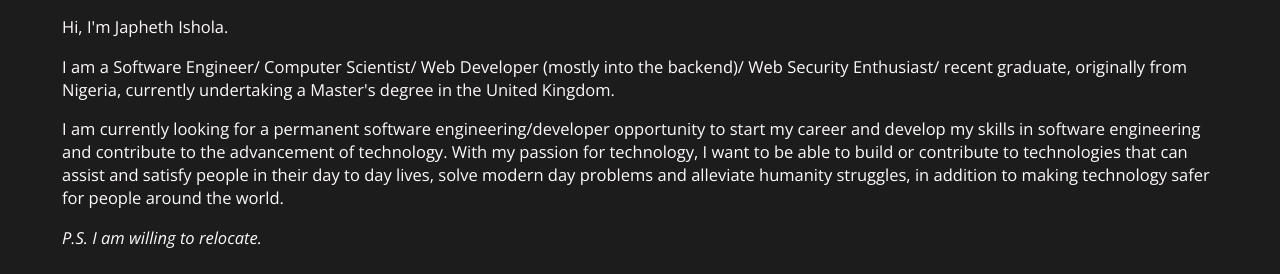
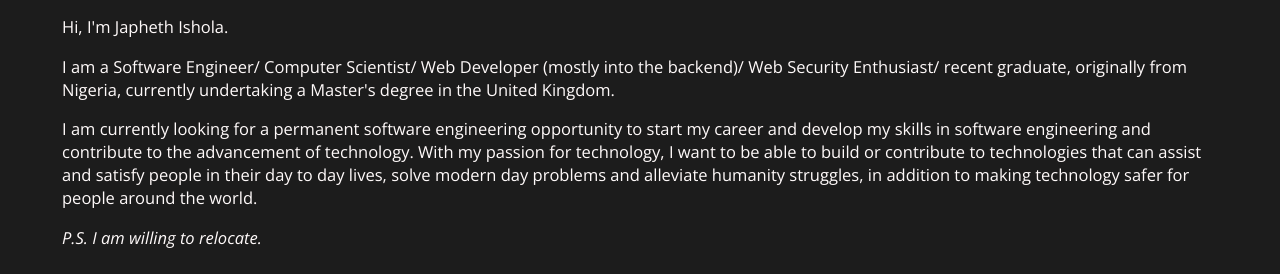
Before and after one commit to JaphethOlu/Mr-Decipher-Dot-Tech, a website: page src/production/Home.html in a window 1280 px wide. Shown: the part 78-352 px from the top of the page. Drawn offline with nearby package versions, Linux system fonts and the light colour scheme.

Commit message:
Corrected grammatical error

```diff
--- /dev/null
+++ b/Procfile.txt
@@ -0,0 +1 @@
+web: node devServer.js
--- a/package.json
+++ b/package.json
@@ -13,6 +13,7 @@
     "lint:sass": "sass-lint -c .sass-lint.yml src/srcBuild/styles/**/*.scss -v -q",
     "lint:js": "esw -w srcBuild/javascript/*.js",
     "share": "lt --port 3000 --subdomain decipher",
+    "start": "node src/server/devServer.js",
     "watch:css": "nodemon -e scss -x \"npm run build:css\"",
     "test": "echo \"Error: no test specified\" && exit 1"
   },
@@ -30,6 +31,9 @@
   "dependencies": {
     "express": "4.15.x"
   },
+  "engines": {
+    "node": "6.11.1"
+  },
   "devDependencies": {
     "babel-cli": "6.24.x",
     "babel-preset-es2015": "6.24.x",
--- a/src/production/Home.html
+++ b/src/production/Home.html
@@ -28,7 +28,7 @@
           Web Security Enthusiast/ recent graduate, originally from Nigeria,
           currently undertaking a Master's degree in the United Kingdom.</p>
 
-          <p>I am currently looking for a permanent software engineering/developer
+          <p>I am currently looking for a permanent software engineering
           opportunity to start my career and develop my skills in software
           engineering and contribute to the advancement of technology. With my
           passion for technology, I want to be able to build or contribute to
```
